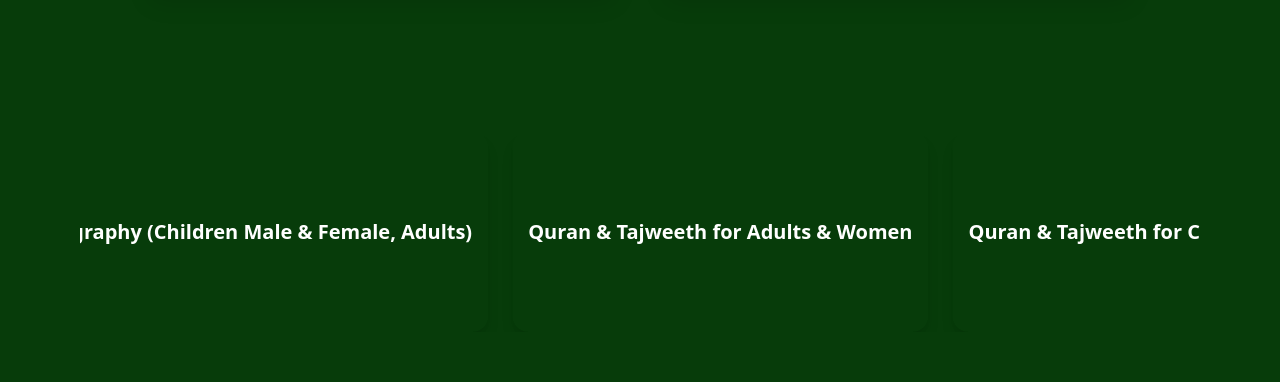
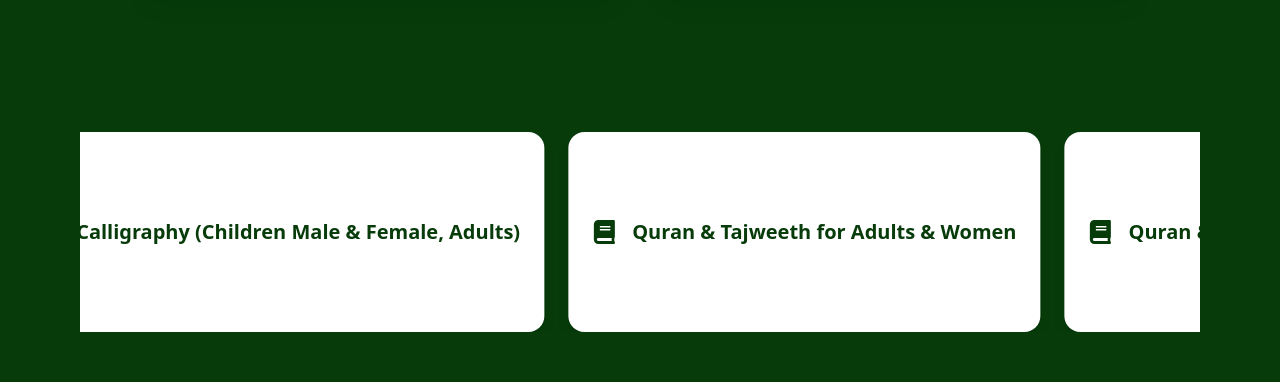
Before and after one commit to BenjaminKing0520/Hakeem-Art-Academy, a React (Vite) app: page / in a window 1280 px wide. Shown: the part 1000-1382 px from the top of the page. Built offline with nearby package versions, Linux system fonts and the light colour scheme.

Commit message:
Project page update

```diff
--- a/src/components/CourseCrousal/CoursesCarousel.jsx
+++ b/src/components/CourseCrousal/CoursesCarousel.jsx
@@ -1,5 +1,6 @@
-import { motion, useAnimation } from "framer-motion";
+import { motion } from "framer-motion";
 import { useRef, useEffect, useState } from "react";
+import { FaBook } from "react-icons/fa"; // Suitable icon
 
 const courses = [
   "Arabic Calligraphy (Children Male & Female, Adults)",
@@ -28,7 +29,6 @@ export default function CoursesCarousel() {
     return () => window.removeEventListener("resize", updateWidth);
   }, []);
 
-  // duplicate courses for infinite loop
   const loopCourses = [...courses, ...courses];
 
   return (
@@ -53,11 +53,13 @@ export default function CoursesCarousel() {
               <div
                 key={index}
                 className="min-w-[250px] h-[150px] sm:h-[180px] md:h-[200px]
-                           rounded-2xl flex items-center justify-center
+                           rounded-2xl flex items-center justify-start gap-4
                            shadow-lg hover:shadow-emerald-500/50
-                           hover:scale-105 transition-transform duration-300 flex-shrink-0"
+                           hover:scale-105 transition-transform duration-300 flex-shrink-0
+                           bg-white px-6"
               >
-                <p className="text-white text-center text-lg md:text-xl font-semibold px-4">
+                <FaBook className="text-[#073C0A] text-2xl" />
+                <p className="text-[#073C0A] text-left text-lg md:text-xl font-semibold">
                   {course}
                 </p>
               </div>
```
